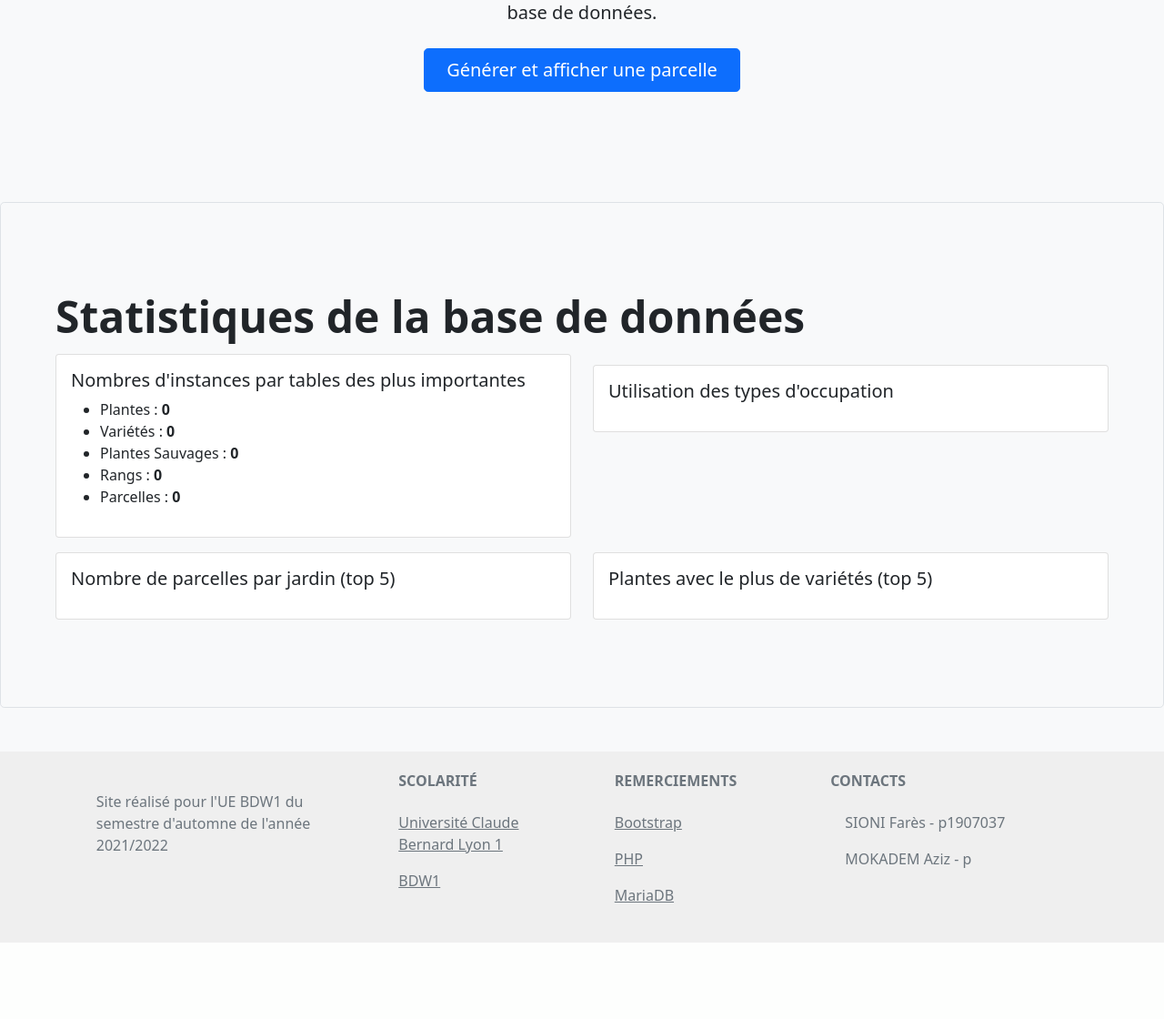
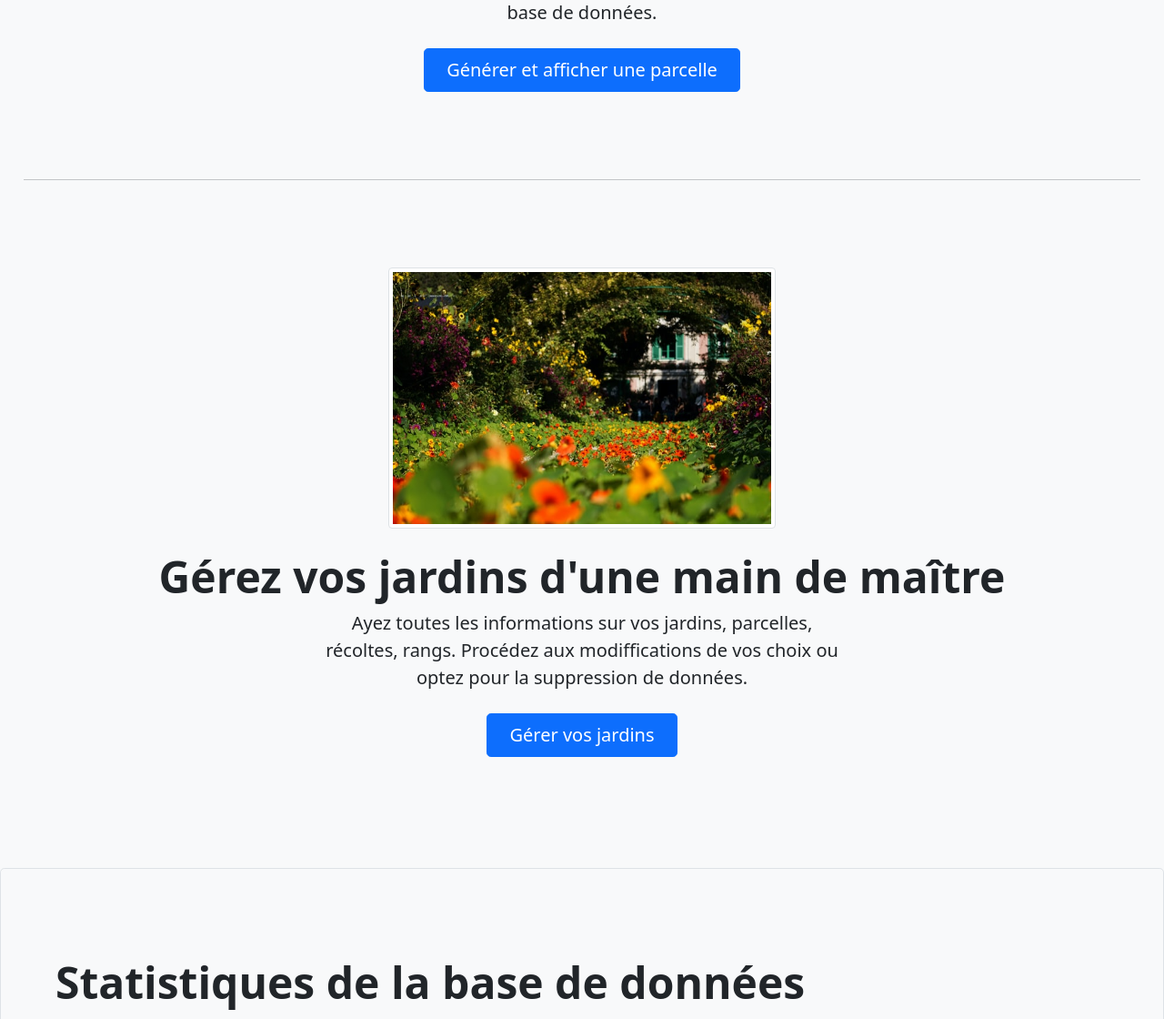
Before and after one commit to fsioni/SQL-Garden, a PHP site: page / in a window 1280 px wide. Shown: the part 1841-2961 px from the top of the page at 91% size. Before the commit the page ends 2877 px from the top, so only its background shows below. Run offline with PHP 8.4, Linux system fonts and the light colour scheme; data that the repository does not hold is empty; some libraries are stand-ins or nearby versions.

Commit message:
Ajout section "gestion jardin"

```diff
--- a/views/viewAccueil.php
+++ b/views/viewAccueil.php
@@ -1,25 +1,48 @@
     <h1 class="display-5">L'outil de gestion de jardin n°1</h1>
 
     <div class="px-4 py-5 my-5 text-center">
-        <img class="d-block mx-auto mb-4 img-thumbnail" src="data/img/indexImg1.jpg" alt="Photo d'un champ de blé" width="426" height="320">
+        <img class="d-block mx-auto mb-4 img-thumbnail" src="data/img/indexImg1.jpg" alt="Photo d'un champ de blé"
+            width="426" height="320">
         <h1 class="display-5 fw-bold">La gestion de vos variétés</h1>
         <div class="col-lg-6 mx-auto">
-            <p class="lead mb-4">Ajoutez et affichez toutes les variétés de plantes. Celles-ci peuvent ensuite être utilisée des vos parcelles de jardins afin de les peupler.</p>
+            <p class="lead mb-4">Ajoutez et affichez toutes les variétés de plantes. Celles-ci peuvent ensuite être
+                utilisée des vos parcelles de jardins afin de les peupler.</p>
             <div class="d-grid gap-2 d-sm-flex justify-content-sm-center">
-                <button type="button" onclick="location.href='index.php?page=afficher-varietes'" class="btn btn-primary btn-lg px-4 gap-3">Afficher les variétés</button>
-                <button type="button" onclick="location.href='index.php?page=ajouter-variete'" class="btn btn-outline-secondary btn-lg px-4">Ajouter une variété</button>
+                <button type="button" onclick="location.href='index.php?page=afficher-varietes'"
+                    class="btn btn-primary btn-lg px-4 gap-3">Afficher les variétés</button>
+                <button type="button" onclick="location.href='index.php?page=ajouter-variete'"
+                    class="btn btn-outline-secondary btn-lg px-4">Ajouter une variété</button>
             </div>
         </div>
     </div>
     <hr />
 
     <div class="px-4 py-5 my-5 text-center">
-        <img class="d-block mx-auto mb-4 img-thumbnail" src="data/img/indexImg2.jpg" alt="Photo d'une parcelle de champ" width="426" height="320">
+        <img class="d-block mx-auto mb-4 img-thumbnail" src="data/img/indexImg2.jpg" alt="Photo d'une parcelle de champ"
+            width="426" height="320">
         <h1 class="display-5 fw-bold">Créez les parcelles de vos rêves</h1>
         <div class="col-lg-6 mx-auto">
-            <p class="lead mb-4">Avec les paramètres de vos choix, générez aléatoirement des parcelles, composée des variétés et des plantes sauvages de la base de données.</p>
+            <p class="lead mb-4">Avec les paramètres de vos choix, générez aléatoirement des parcelles, composée des
+                variétés et des plantes sauvages de la base de données.</p>
             <div class="d-grid gap-2 d-sm-flex justify-content-sm-center">
-                <button type="button" onclick="location.href='index.php?page=generer-parcelle'" class="btn btn-primary btn-lg px-4 gap-3">Générer et afficher une parcelle</button>
+                <button type="button" onclick="location.href='index.php?page=generer-parcelle'"
+                    class="btn btn-primary btn-lg px-4 gap-3">Générer et afficher une parcelle</button>
             </div>
         </div>
     </div>
+
+    <hr />
+
+    <div class="px-4 py-5 my-5 text-center">
+        <img class="d-block mx-auto mb-4 img-thumbnail" src="data/img/indexImg3.jpg" alt="Photo d'un jardin" width="426"
+            height="320">
+        <h1 class="display-5 fw-bold">Gérez vos jardins d'une main de maître</h1>
+        <div class="col-lg-6 mx-auto">
+            <p class="lead mb-4">Ayez toutes les informations sur vos jardins, parcelles, récoltes, rangs. Procédez aux
+                modiffications de vos choix ou optez pour la suppression de données.</p>
+            <div class="d-grid gap-2 d-sm-flex justify-content-sm-center">
+                <button type="button" onclick="location.href='index.php?page=gestion-jardin'"
+                    class="btn btn-primary btn-lg px-4 gap-3">Gérer vos jardins</button>
+            </div>
+        </div>
+    </div>
```
Also changed, not shown: data/img/indexImg3.jpg (added).
